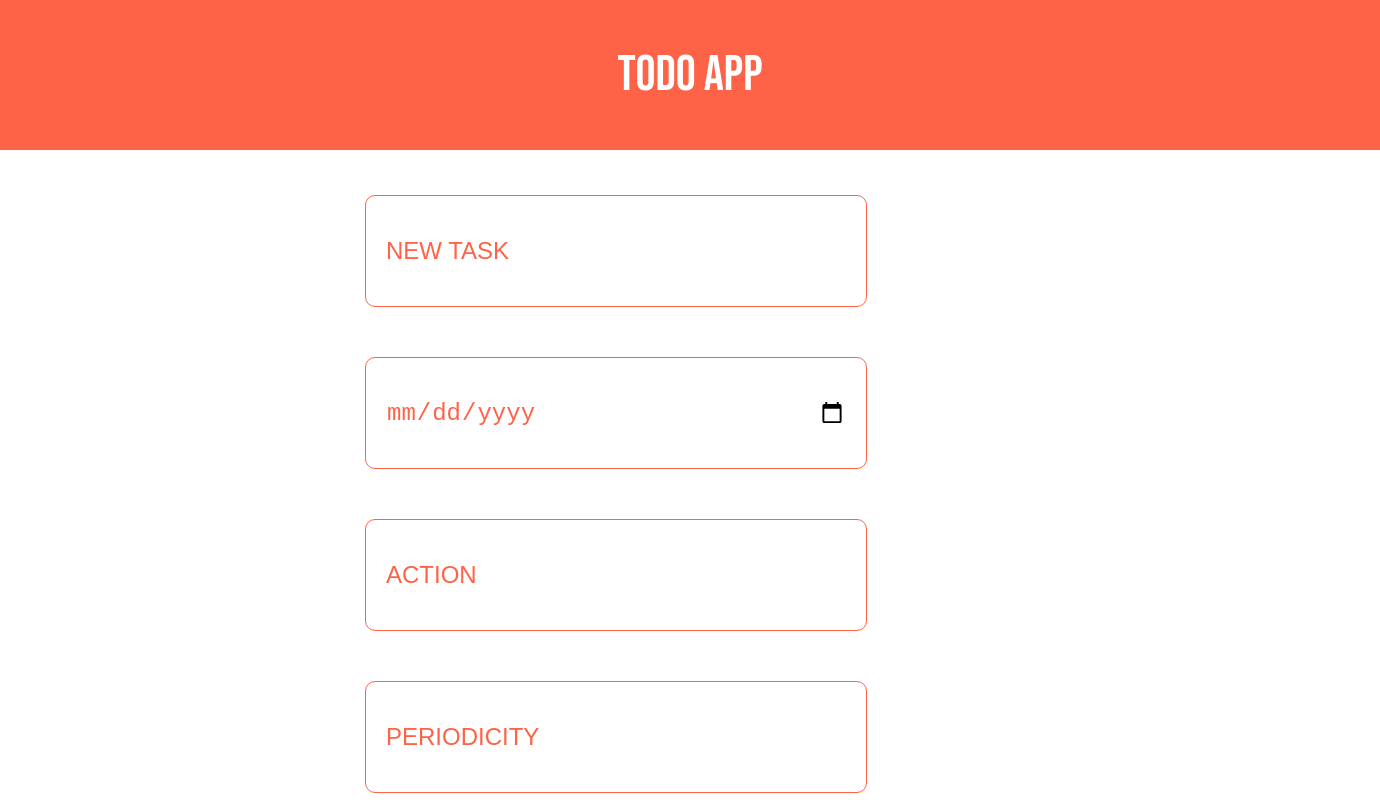
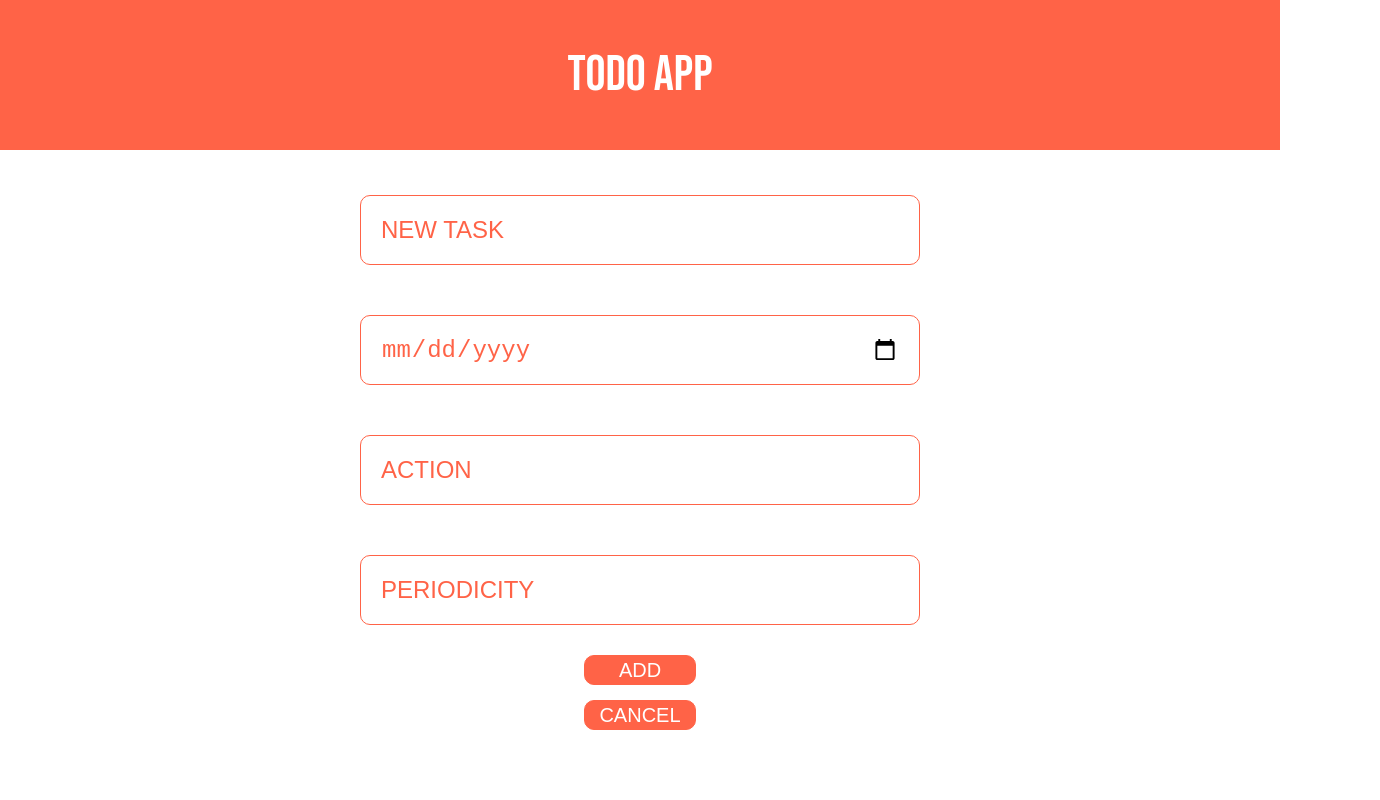
Before and after one commit to ericadebem/To-do-App-frontend, a React (Vite) app: page /addtasks in a window 1280 px wide. Shown: the top 800 px of the page, 1380 px wide, since content can reach past the window. Built offline with nearby package versions, Linux system fonts and the light colour scheme.

Commit message:
Refactor TasksPage and main.scss styles

```diff
--- a/src/pages/TasksPage.tsx
+++ b/src/pages/TasksPage.tsx
@@ -42,7 +42,7 @@ const renderTasks = (tasks: ITask[]) => {
     return <p>NO TASKS, ADD NEW</p>;
   } else {
     return (
-      <div>
+      <div className="task-container">
         {tasks.map((task) => (
           <TaskModal task={task} key={task._id} />
         ))}
--- a/src/style/main.scss
+++ b/src/style/main.scss
@@ -2,12 +2,6 @@
 
 :root {
   font-size: 62.5%;
-}
-html,
-body {
-  margin: 0;
-  padding: 0;
-  box-sizing: border-box;
 }
 $font: "Bebas Neue", Arial, sans-serif;
 
@@ -17,7 +11,6 @@ h1 {
   color: #fff;
   background-color: #ff6347;
   text-align: center;
-  width: 100%;
   padding: 5rem;
 }
 p {
@@ -25,8 +18,12 @@ p {
   font-size: 1.8rem;
 }
 form {
-  margin-left: 25%;
+  width: 100%;
+  max-width: 600px;
+  min-width: 300px;
   padding: 2rem;
+  margin: 0 auto;
+
 }
 .modal {
   display: flex;
@@ -34,15 +31,21 @@ form {
   align-items: center;
   border: 1px solid #ff6347;
   border-radius: 10px;
-  width: 300px;
-  height: 100px;
-  margin: 1rem;
+  width: 30vw;
+  height: 10vh;
+  margin: 2rem;
+
   padding: 0 20px;
   color: #ff6347;
   div {
     display: flex;
   }
 }
+.task-container {
+  width: fit-content;
+  margin: 5vh auto;
+}
+
 button {
   border: none;
   background: none;
@@ -58,10 +61,10 @@ input {
   font-size: 3vh;
   border-radius: 10px;
   border: 1px solid #ff6347;
-  width: 50%;
+  width: 100%;
   height: 7rem;
   padding: 2rem;
-  margin: 2.5rem;
+  margin: 2.5rem 0;
 
   &:hover,
   &:active {
@@ -91,9 +94,8 @@ form {
     border-radius: 10px;
     background-color: #ff6347;
     border: 1px solid #ff6347;
-    width: 18%;
+    width: 20%;
     height: 3rem;
-    margin-left: 20%;
     margin-top: 0.5rem;
 
     &hover {
@@ -102,3 +104,10 @@ form {
     }
   }
 }
+.button-container{
+  display: flex;
+align-items: center;
+  flex-direction: column;
+  gap: 10px;
+  margin:  0 auto;
+}
--- a/src/style/reset.scss
+++ b/src/style/reset.scss
@@ -17,6 +17,9 @@ time, mark, audio, video {
 	font-size: 100%;
 	font: inherit;
 	vertical-align: baseline;
+}
+* {
+	box-sizing: border-box;
 }
 
 article, aside, details, figcaption, figure,
```
